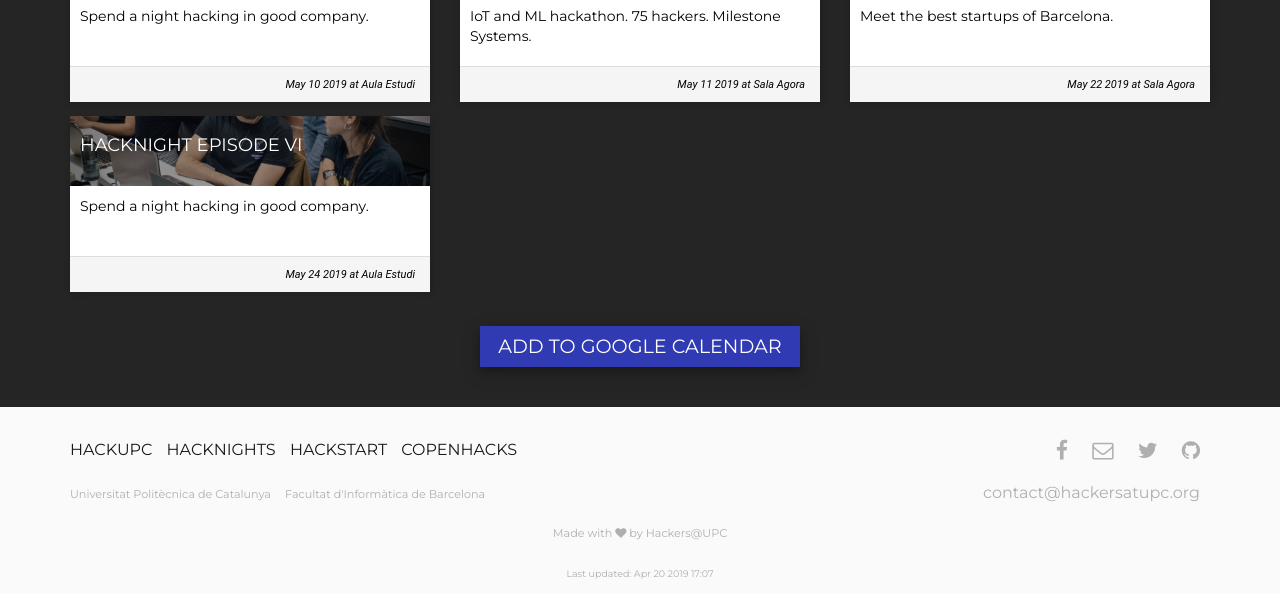
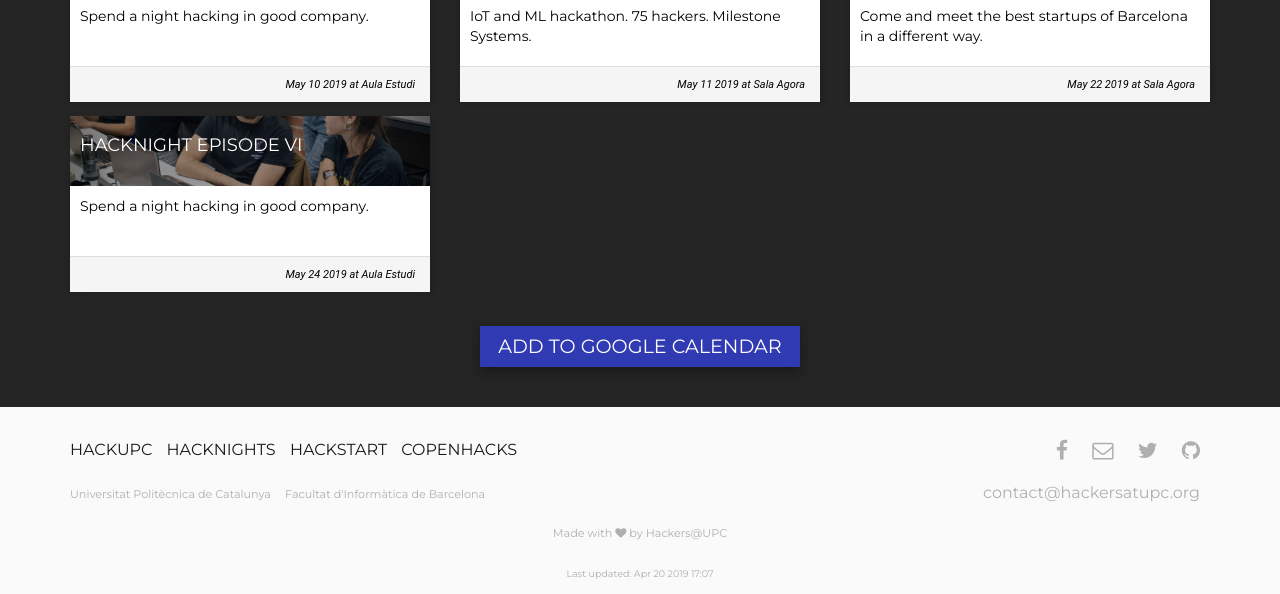
Before and after one commit to casassg/events-landing, a Jekyll site: the page built from index.md, in a window 1280 px wide and 900 px high, scrolled down 796 px, cut to the strip 306-900 px from the top of the window. Built offline with Jekyll 4.4.1, drawn with Linux system fonts in a browser that asks for light colours; nearby versions of some CDN libraries.

Commit message:
Changed HackStart information

```diff
--- a/_data/events.yml
+++ b/_data/events.yml
@@ -159,7 +159,7 @@
   url: https://www.milestonesys.com/events/events-and-webinars/hackathon-barcelona/
 
 - name: HackStart 2019
-  line: Meet the best startups of Barcelona.
+  line: Come and meet the best startups of Barcelona in a different way.
   image-url: assets/img/hackstart.jpg
   date: 2019-05-22 12:00 AM
   end-date: 2019-05-22 3:00 PM
```
Also changed, not shown: assets/img/hackstart.jpg.
